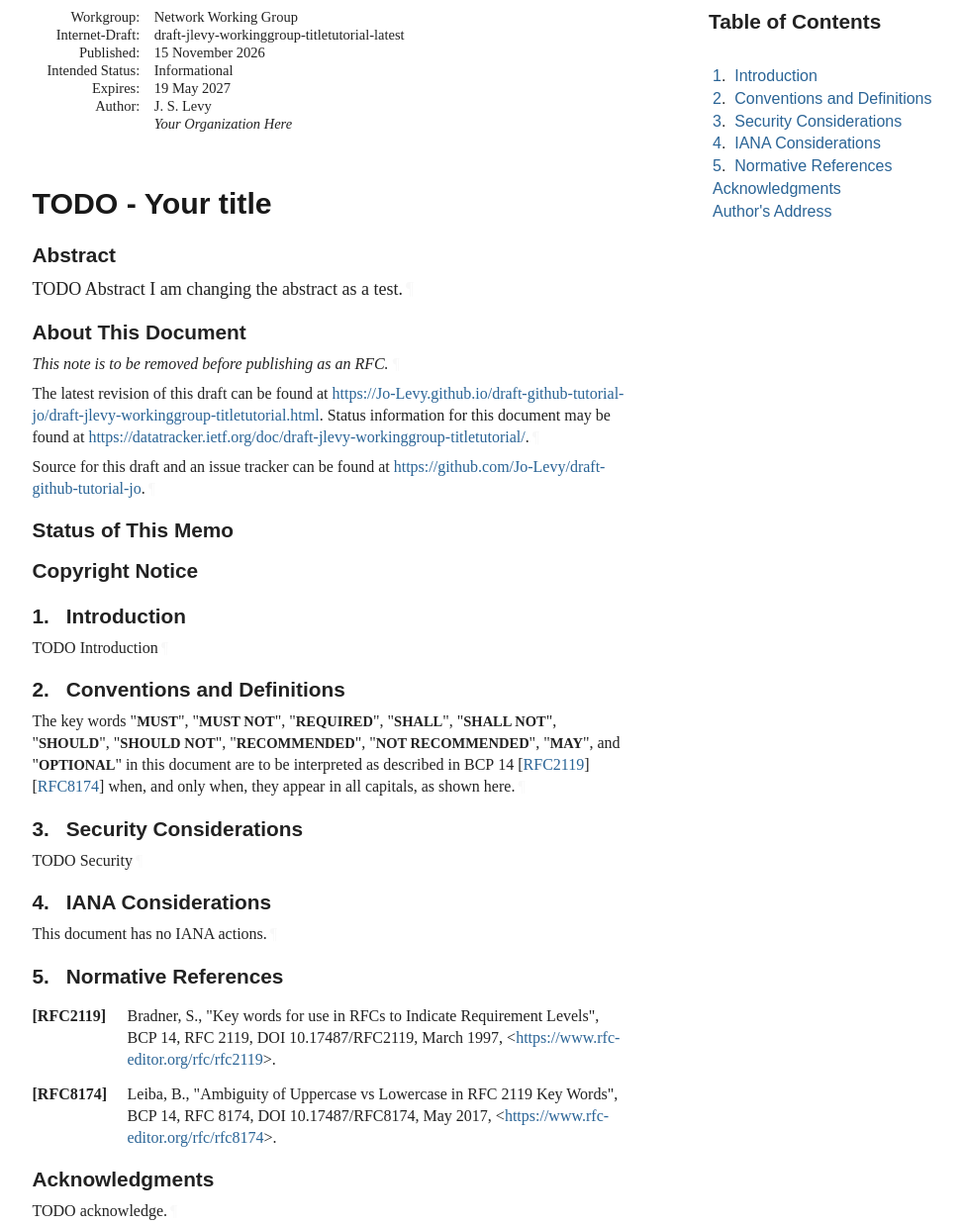
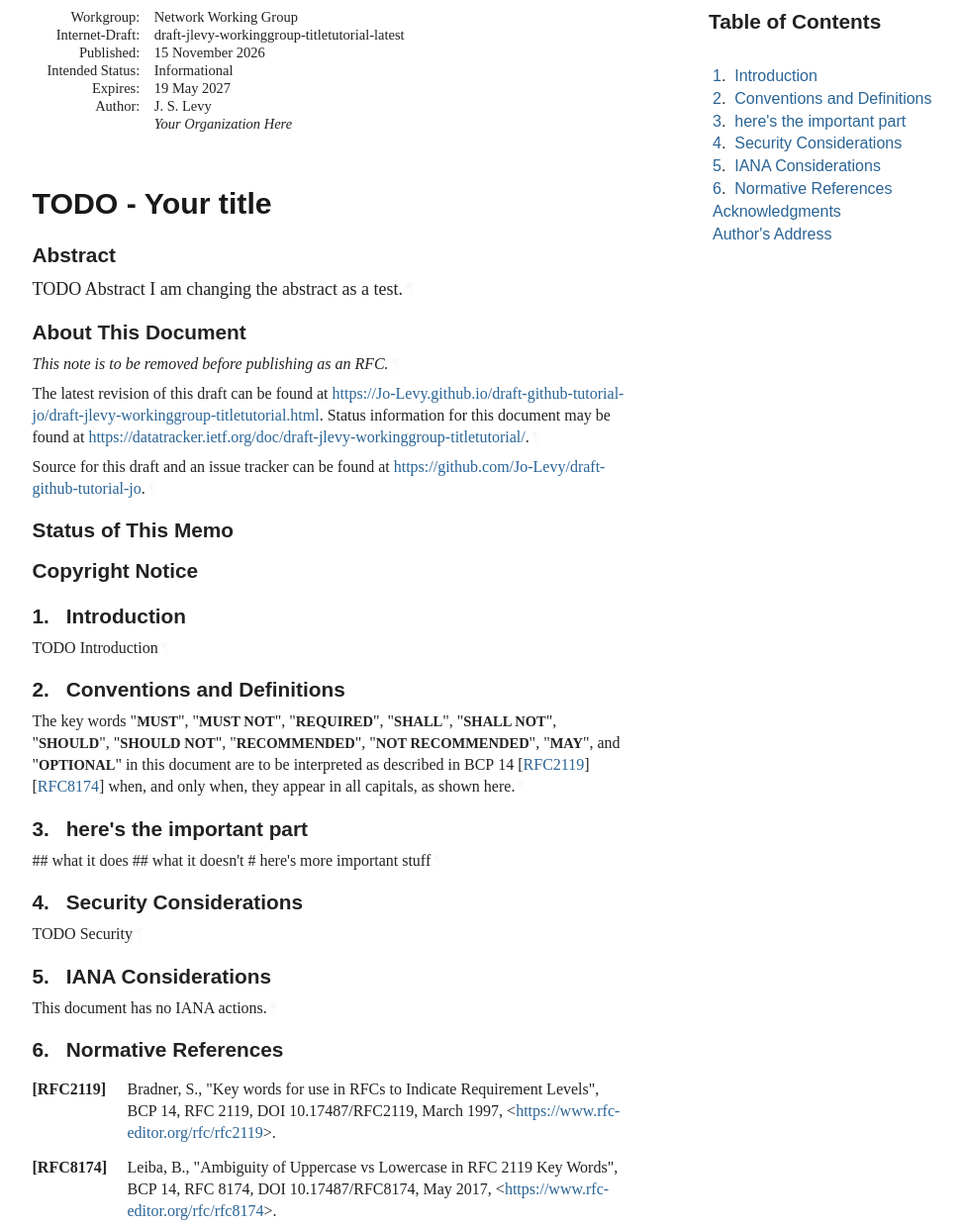
Before and after one commit to Jo-Levy/draft-github-tutorial-jo, a plain HTML site: page draft-jlevy-workinggroup-titletutorial.html in a window 1280 px wide. Shown: the part 67-1305 px from the top of the page at 99% size, without its empty margins (92-1064 px from the left). Drawn offline with Linux system fonts and the light colour scheme; a web font is replaced by a local one.

Commit message:
Script updating gh-pages from ec74d1e. [ci skip]

```diff
--- a/draft-jlevy-workinggroup-titletutorial.html
+++ b/draft-jlevy-workinggroup-titletutorial.html
@@ -1146,19 +1146,22 @@ svg {
             <p id="section-toc.1-1.2.1" class="keepWithNext"><a href="#section-2" class="auto internal xref">2</a>.  <a href="#name-conventions-and-definitions" class="internal xref">Conventions and Definitions</a></p>
 </li>
           <li class="compact toc ulBare ulEmpty" id="section-toc.1-1.3">
-            <p id="section-toc.1-1.3.1" class="keepWithNext"><a href="#section-3" class="auto internal xref">3</a>.  <a href="#name-security-considerations" class="internal xref">Security Considerations</a></p>
+            <p id="section-toc.1-1.3.1" class="keepWithNext"><a href="#section-3" class="auto internal xref">3</a>.  <a href="#name-heres-the-important-part" class="internal xref">here's the important part</a></p>
 </li>
           <li class="compact toc ulBare ulEmpty" id="section-toc.1-1.4">
-            <p id="section-toc.1-1.4.1"><a href="#section-4" class="auto internal xref">4</a>.  <a href="#name-iana-considerations" class="internal xref">IANA Considerations</a></p>
+            <p id="section-toc.1-1.4.1"><a href="#section-4" class="auto internal xref">4</a>.  <a href="#name-security-considerations" class="internal xref">Security Considerations</a></p>
 </li>
           <li class="compact toc ulBare ulEmpty" id="section-toc.1-1.5">
-            <p id="section-toc.1-1.5.1"><a href="#section-5" class="auto internal xref">5</a>.  <a href="#name-normative-references" class="internal xref">Normative References</a></p>
+            <p id="section-toc.1-1.5.1"><a href="#section-5" class="auto internal xref">5</a>.  <a href="#name-iana-considerations" class="internal xref">IANA Considerations</a></p>
 </li>
           <li class="compact toc ulBare ulEmpty" id="section-toc.1-1.6">
-            <p id="section-toc.1-1.6.1"><a href="#appendix-A" class="auto internal xref"></a><a href="#name-acknowledgments" class="internal xref">Acknowledgments</a></p>
+            <p id="section-toc.1-1.6.1"><a href="#section-6" class="auto internal xref">6</a>.  <a href="#name-normative-references" class="internal xref">Normative References</a></p>
 </li>
           <li class="compact toc ulBare ulEmpty" id="section-toc.1-1.7">
-            <p id="section-toc.1-1.7.1"><a href="#appendix-B" class="auto internal xref"></a><a href="#name-authors-address" class="internal xref">Author's Address</a></p>
+            <p id="section-toc.1-1.7.1"><a href="#appendix-A" class="auto internal xref"></a><a href="#name-acknowledgments" class="internal xref">Acknowledgments</a></p>
+</li>
+          <li class="compact toc ulBare ulEmpty" id="section-toc.1-1.8">
+            <p id="section-toc.1-1.8.1"><a href="#appendix-B" class="auto internal xref"></a><a href="#name-authors-address" class="internal xref">Author's Address</a></p>
 </li>
         </ul>
 </nav>
@@ -1183,26 +1186,36 @@ described in BCP 14 <span>[<a href="#RFC2119" class="cite xref">RFC2119</a>]</s
 appear in all capitals, as shown here.<a href="#section-2-1" class="pilcrow">¶</a></p>
 </section>
 </div>
+<div id="heres-the-important-part">
+<section id="section-3">
+      <h2 id="name-heres-the-important-part">
+<a href="#section-3" class="section-number selfRef">3. </a><a href="#name-heres-the-important-part" class="section-name selfRef">here's the important part</a>
+      </h2>
+<p id="section-3-1">## what it does
+## what it doesn't
+# here's more important stuff<a href="#section-3-1" class="pilcrow">¶</a></p>
+</section>
+</div>
 <div id="security">
-<section id="section-3">
+<section id="section-4">
       <h2 id="name-security-considerations">
-<a href="#section-3" class="section-number selfRef">3. </a><a href="#name-security-considerations" class="section-name selfRef">Security Considerations</a>
+<a href="#section-4" class="section-number selfRef">4. </a><a href="#name-security-considerations" class="section-name selfRef">Security Considerations</a>
       </h2>
-<p id="section-3-1">TODO Security<a href="#section-3-1" class="pilcrow">¶</a></p>
+<p id="section-4-1">TODO Security<a href="#section-4-1" class="pilcrow">¶</a></p>
 </section>
 </div>
 <div id="iana">
-<section id="section-4">
+<section id="section-5">
       <h2 id="name-iana-considerations">
-<a href="#section-4" class="section-number selfRef">4. </a><a href="#name-iana-considerations" class="section-name selfRef">IANA Considerations</a>
+<a href="#section-5" class="section-number selfRef">5. </a><a href="#name-iana-considerations" class="section-name selfRef">IANA Considerations</a>
       </h2>
-<p id="section-4-1">This document has no IANA actions.<a href="#section-4-1" class="pilcrow">¶</a></p>
+<p id="section-5-1">This document has no IANA actions.<a href="#section-5-1" class="pilcrow">¶</a></p>
 </section>
 </div>
 <div id="sec-normative-references">
-<section id="section-5">
+<section id="section-6">
       <h2 id="name-normative-references">
-<a href="#section-5" class="section-number selfRef">5. </a><a href="#name-normative-references" class="section-name selfRef">Normative References</a>
+<a href="#section-6" class="section-number selfRef">6. </a><a href="#name-normative-references" class="section-name selfRef">Normative References</a>
       </h2>
 <dl class="references">
 <dt id="RFC2119">[RFC2119]</dt>
```
Also changed, not shown: draft-jlevy-workinggroup-titletutorial.txt.
